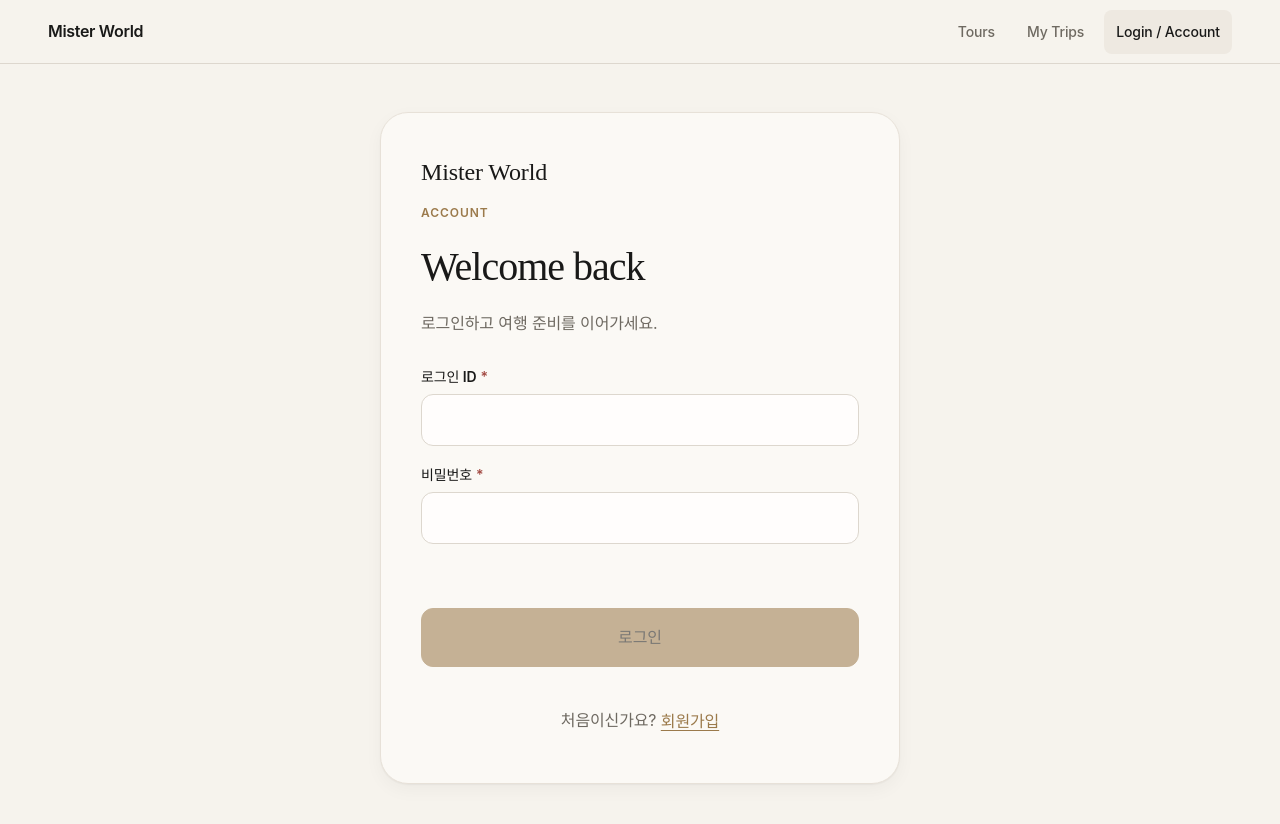
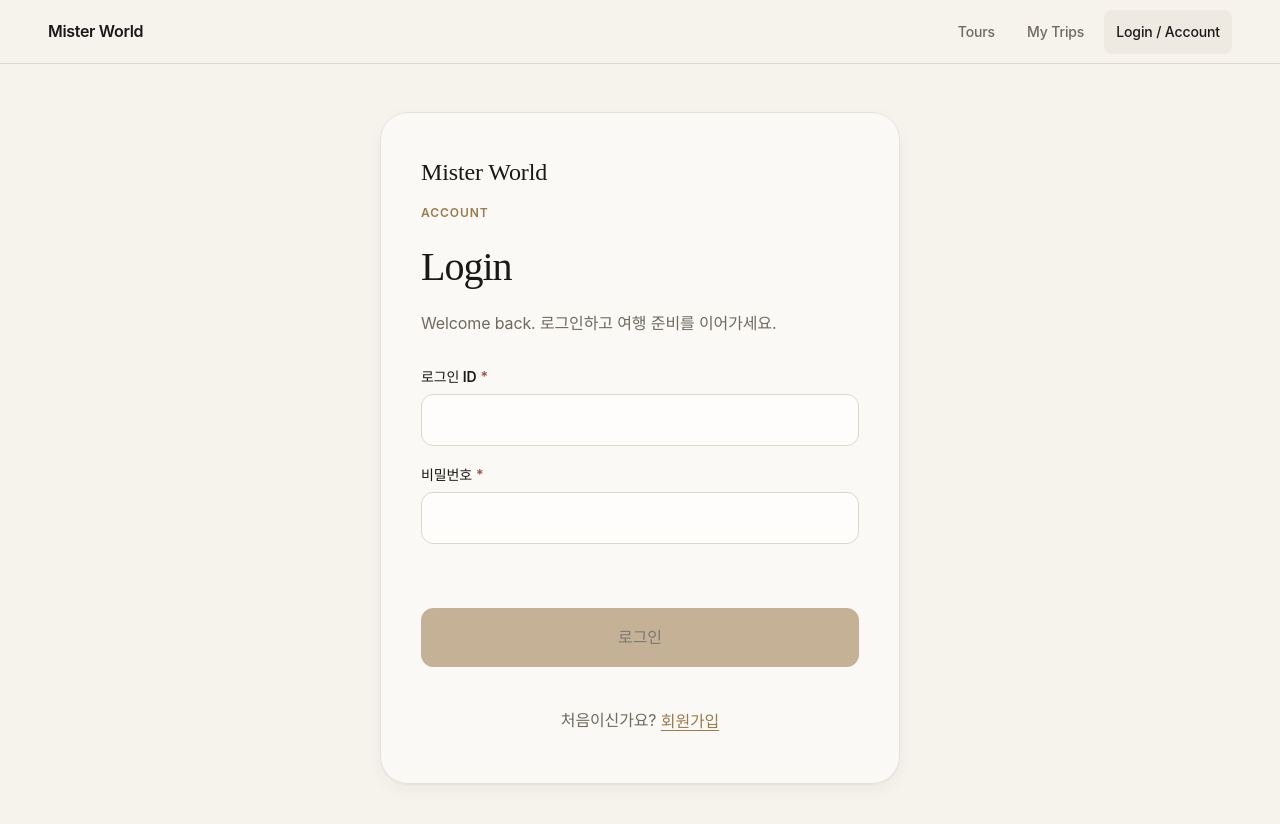
Before and after one commit to WonhoOne/frontend, a React (Vite) app: page /login in a window 1280 px wide. Shown: the top 824 px of the page. Built offline with nearby package versions, Linux system fonts and the light colour scheme.

Commit message:
fix(auth): preserve login route heading contract

```diff
--- a/src/pages/login/LoginPage.tsx
+++ b/src/pages/login/LoginPage.tsx
@@ -60,8 +60,8 @@ export function LoginPage() {
           <header className={styles.header}>
             <p className={styles.brand}>Mister World</p>
             <p className={styles.eyebrow}>Account</p>
-            <h1 id="login-heading">Welcome back</h1>
-            <p className={styles.supportingCopy}>로그인하고 여행 준비를 이어가세요.</p>
+            <h1 id="login-heading">Login</h1>
+            <p className={styles.supportingCopy}>Welcome back. 로그인하고 여행 준비를 이어가세요.</p>
           </header>
 
           {auth.state.status === 'checking' ? (
```
